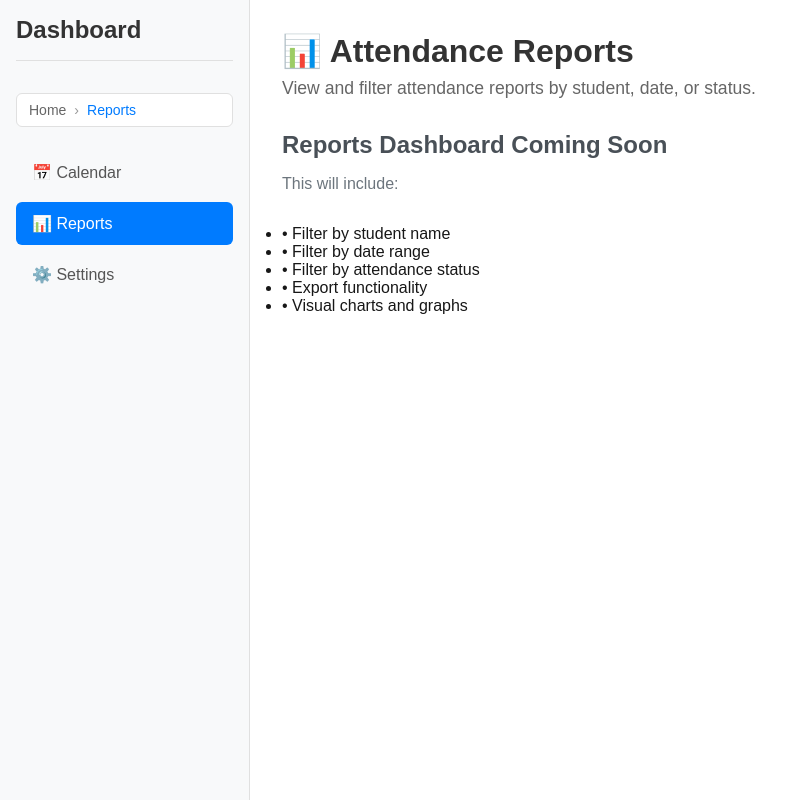
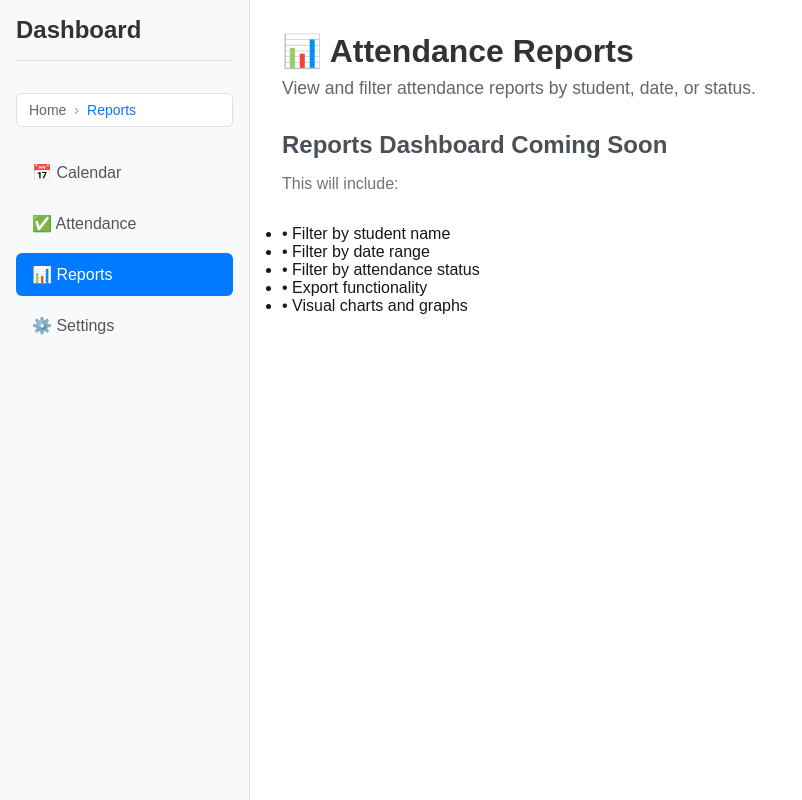
Before and after one commit to code-differently/cs-25-2-team6, a Next.js app: page /reports in a window 1280 px wide. Shown: the whole page, without its empty margins (0-802 px from the left). Built offline with nearby package versions, Linux system fonts and the light colour scheme.

Commit message:
feat: update sidebar file to use new app router

```diff
--- a/components/Sidebar.tsx
+++ b/components/Sidebar.tsx
@@ -1,13 +1,15 @@
+"use client"
+
 import Link from 'next/link'
-import { useRouter } from 'next/router'
+import { usePathname } from 'next/navigation'
 import './Sidebar.css'
 
 export default function Sidebar() {
-  const router = useRouter()
+  const pathname = usePathname()
 
   // Function to check if link is active
   const isActive = (path: string) => {
-    return router.pathname === path
+    return pathname === path
   }
 
   return (
@@ -21,10 +23,10 @@ export default function Sidebar() {
         <span className="breadcrumb-item">Home</span>
         <span className="breadcrumb-separator">›</span>
         <span className="breadcrumb-current">
-          {router.pathname === '/' && 'Calendar'}
-          {router.pathname === '/attendance' && 'Attendance'}
-          {router.pathname === '/reports' && 'Reports'}
-          {router.pathname === '/settings' && 'Settings'}
+          {pathname === '/' && 'Calendar'}
+          {pathname === '/attendance' && 'Attendance'}
+          {pathname === '/reports' && 'Reports'}
+          {pathname === '/settings' && 'Settings'}
         </span>
       </div>
 
@@ -33,6 +35,11 @@ export default function Sidebar() {
           <li>
             <Link href="/" className={`nav-link ${isActive('/') ? 'active' : ''}`}>
               📅 Calendar
+            </Link>
+          </li>
+          <li>
+            <Link href="/attendance" className={`nav-link ${isActive('/attendance') ? 'active' : ''}`}>
+              ✅ Attendance
             </Link>
           </li>
           <li>
```
